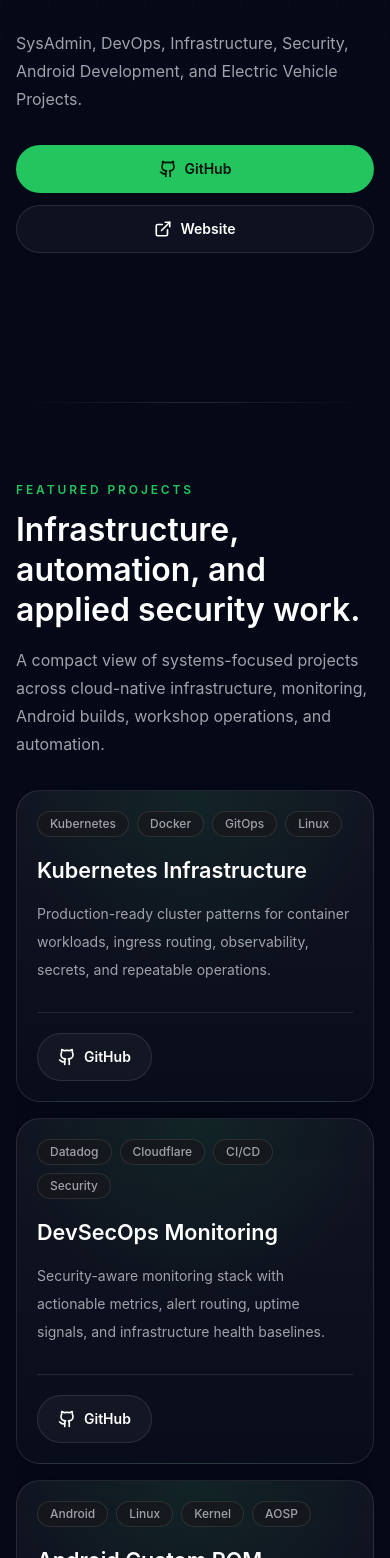
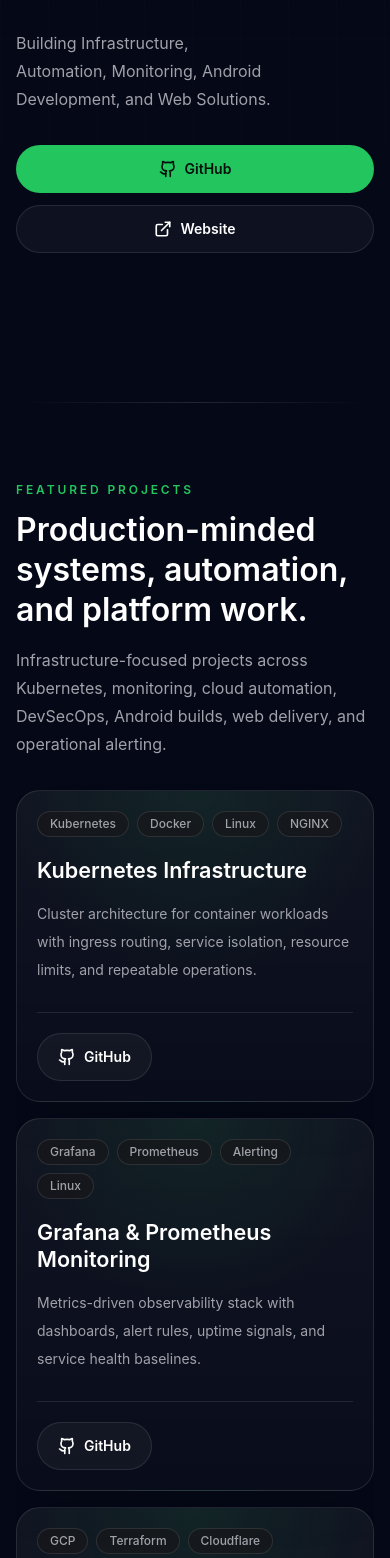
Before and after one commit to trisfproject/trisfproject.github.io, a React (Vite) app: page / in a window 390 px wide. Shown: the part 442-2000 px from the top of the page. Built offline with nearby package versions, Linux system fonts and the light colour scheme.

Commit message:
refactor: enhance portfolio experience and technical branding

```diff
--- a/index.html
+++ b/index.html
@@ -5,31 +5,31 @@
     <meta name="viewport" content="width=device-width, initial-scale=1.0" />
     <meta
       name="description"
-      content="TRISF PROJECTS is a portfolio for SysAdmin, DevOps, infrastructure, security, Android development, automation, and electric vehicle projects."
+      content="TRISF PROJECTS showcases Infrastructure, Monitoring, Automation, Cloud Engineering, Android Development, and Web Solutions."
     />
     <meta
       name="keywords"
-      content="TRISF PROJECTS, DevOps, SysAdmin, Infrastructure Engineer, Security, Android Custom ROM, EV Workshop, Kubernetes, Automation"
+      content="TRISF PROJECTS, Infrastructure, Monitoring, Automation, Cloud Engineering, Android Development, Web Solutions, DevOps, Kubernetes, Grafana, Prometheus"
     />
     <meta name="author" content="TRISF PROJECTS" />
     <meta name="theme-color" content="#050816" />
     <meta property="og:type" content="website" />
-    <meta property="og:title" content="TRISF PROJECTS | Build Secure Automate" />
+    <meta property="og:title" content="TRISF PROJECTS | Infrastructure, Automation, Monitoring" />
     <meta
       property="og:description"
-      content="SysAdmin, DevOps, Infrastructure, Security, Android Development, and Electric Vehicle Projects."
+      content="Infrastructure, Monitoring, Automation, Cloud Engineering, Android Development, and Web Solutions."
     />
     <meta property="og:url" content="https://trisfproject.github.io/" />
     <meta property="og:image" content="/og.svg" />
     <meta name="twitter:card" content="summary_large_image" />
-    <meta name="twitter:title" content="TRISF PROJECTS | Build Secure Automate" />
+    <meta name="twitter:title" content="TRISF PROJECTS | Infrastructure, Automation, Monitoring" />
     <meta
       name="twitter:description"
-      content="Build, secure, and automate modern infrastructure and engineering systems."
+      content="Building Infrastructure, Automation, Monitoring, Android Development, and Web Solutions."
     />
     <meta name="twitter:image" content="/og.svg" />
     <link rel="icon" type="image/svg+xml" href="/favicon.svg" />
-    <title>TRISF PROJECTS | Build Secure Automate</title>
+    <title>TRISF PROJECTS | Infrastructure, Automation, Monitoring</title>
   </head>
   <body>
     <div id="root"></div>
--- a/src/components/Navbar.jsx
+++ b/src/components/Navbar.jsx
@@ -11,6 +11,7 @@ const navItems = [
 export function Navbar() {
   const [open, setOpen] = useState(false);
   const [scrolled, setScrolled] = useState(false);
+  const [activeSection, setActiveSection] = useState('top');
 
   useEffect(() => {
     let frame = 0;
@@ -27,6 +28,31 @@ export function Navbar() {
       window.removeEventListener('scroll', onScroll);
       if (frame) window.cancelAnimationFrame(frame);
     };
+  }, []);
+
+  useEffect(() => {
+    const targets = ['top', ...navItems.map((item) => item.href.slice(1))]
+      .map((id) => document.getElementById(id))
+      .filter(Boolean);
+
+    const observer = new IntersectionObserver(
+      (entries) => {
+        const visible = entries
+          .filter((entry) => entry.isIntersecting)
+          .sort((a, b) => b.intersectionRatio - a.intersectionRatio)[0];
+
+        if (visible?.target?.id) {
+          setActiveSection(visible.target.id);
+        }
+      },
+      {
+        rootMargin: '-28% 0px -58% 0px',
+        threshold: [0.08, 0.18, 0.32],
+      },
+    );
+
+    targets.forEach((target) => observer.observe(target));
+    return () => observer.disconnect();
   }, []);
 
   return (
@@ -55,7 +81,12 @@ export function Navbar() {
             <a
               key={item.href}
               href={item.href}
-              className="rounded-full px-4 py-2 text-sm font-medium text-[#a1a1aa] transition duration-200 hover:bg-white/[0.05] hover:text-white focus:outline-none focus:ring-2 focus:ring-[#22c55e]/70"
+              aria-current={activeSection === item.href.slice(1) ? 'page' : undefined}
+              className={`rounded-full px-4 py-2 text-sm font-medium transition duration-200 focus:outline-none focus:ring-2 focus:ring-[#22c55e]/70 ${
+                activeSection === item.href.slice(1)
+                  ? 'bg-[#22c55e]/12 text-white shadow-[inset_0_0_0_1px_rgb(34_197_94/0.2)]'
+                  : 'text-[#a1a1aa] hover:bg-white/[0.05] hover:text-white'
+              }`}
             >
               {item.label}
             </a>
@@ -103,7 +134,12 @@ export function Navbar() {
                 key={item.href}
                 href={item.href}
                 onClick={() => setOpen(false)}
-                className="block rounded-2xl px-4 py-3 text-sm font-semibold text-[#a1a1aa] transition hover:bg-white/[0.06] hover:text-white focus:outline-none focus:ring-2 focus:ring-[#22c55e]/70"
+                aria-current={activeSection === item.href.slice(1) ? 'page' : undefined}
+                className={`block rounded-2xl px-4 py-3 text-sm font-semibold transition focus:outline-none focus:ring-2 focus:ring-[#22c55e]/70 ${
+                  activeSection === item.href.slice(1)
+                    ? 'bg-[#22c55e]/12 text-white'
+                    : 'text-[#a1a1aa] hover:bg-white/[0.06] hover:text-white'
+                }`}
               >
                 {item.label}
               </a>
--- a/src/data/projects.js
+++ b/src/data/projects.js
@@ -2,44 +2,72 @@ export const projects = [
   {
     title: 'Kubernetes Infrastructure',
     description:
-      'Production-ready cluster patterns for container workloads, ingress routing, observability, secrets, and repeatable operations.',
-    tags: ['Kubernetes', 'Docker', 'GitOps', 'Linux'],
+      'Cluster architecture for container workloads with ingress routing, service isolation, resource limits, and repeatable operations.',
+    tags: ['Kubernetes', 'Docker', 'Linux', 'NGINX'],
     github: 'https://github.com/trisfproject',
   },
   {
-    title: 'DevSecOps Monitoring',
+    title: 'Grafana & Prometheus Monitoring',
     description:
-      'Security-aware monitoring stack with actionable metrics, alert routing, uptime signals, and infrastructure health baselines.',
-    tags: ['Datadog', 'Cloudflare', 'CI/CD', 'Security'],
+      'Metrics-driven observability stack with dashboards, alert rules, uptime signals, and service health baselines.',
+    tags: ['Grafana', 'Prometheus', 'Alerting', 'Linux'],
     github: 'https://github.com/trisfproject',
   },
   {
-    title: 'Android Custom ROM',
+    title: 'GCP Infrastructure Automation',
     description:
-      'Android build environment, device trees, kernel workflow, release packaging, and contribution tooling for custom ROM work.',
-    tags: ['Android', 'Linux', 'Kernel', 'AOSP'],
+      'Cloud provisioning workflows for compute, DNS, edge routing, secrets, and deployment environments on Google Cloud.',
+    tags: ['GCP', 'Terraform', 'Cloudflare', 'Automation'],
     github: 'https://github.com/trisfproject',
   },
   {
-    title: 'EV Workshop Platform',
+    title: 'DevSecOps Pipeline',
     description:
-      'Operational tooling for electric vehicle service workflows, parts tracking, workshop documentation, and technical handoff.',
-    tags: ['Laravel', 'MySQL', 'Automation', 'Ops'],
+      'CI/CD workflow with build checks, deployment gates, vulnerability awareness, and operational release hygiene.',
+    tags: ['GitHub Actions', 'CI/CD', 'Security', 'Docker'],
+    github: 'https://github.com/trisfproject',
+  },
+  {
+    title: 'Android Custom ROM Development',
+    description:
+      'Android build environment for device trees, kernel workflow, release packaging, and custom ROM contribution tooling.',
+    tags: ['Android', 'AOSP', 'Kernel', 'Linux'],
+    github: 'https://github.com/trisfproject',
+  },
+  {
+    title: 'Telegram Automation Platform',
+    description:
+      'Bot-driven automation for infrastructure alerts, command workflows, build notifications, and admin routines.',
+    tags: ['Automation', 'Webhooks', 'Linux', 'CI/CD'],
+    github: 'https://github.com/trisfproject',
+  },
+  {
+    title: 'Web Infrastructure Optimization',
+    description:
+      'Fast static and application delivery with caching strategy, edge protection, routing cleanup, and deployment tuning.',
+    tags: ['React', 'Laravel', 'Cloudflare', 'NGINX'],
     github: 'https://github.com/trisfproject',
     live: 'https://www.trisf.my.id/',
   },
   {
-    title: 'Telegram Automation',
+    title: 'Monitoring & Alerting Systems',
     description:
-      'Practical bot automation for alerts, command workflows, build notifications, and system administration routines.',
-    tags: ['Golang', 'Bots', 'Webhooks', 'Linux'],
+      'Actionable alerting patterns for service reliability, incident response, uptime monitoring, and operator visibility.',
+    tags: ['Datadog', 'Grafana', 'Prometheus', 'SRE'],
     github: 'https://github.com/trisfproject',
   },
   {
-    title: 'Security Infrastructure',
+    title: 'Cloudflare Security Integration',
     description:
-      'Hardened service layouts, edge controls, access policies, backup strategy, and incident-ready operational checklists.',
-    tags: ['Cloudflare', 'Linux', 'Zero Trust', 'Backups'],
+      'Edge security configuration for DNS, TLS, WAF rules, access policies, and hardened public service exposure.',
+    tags: ['Cloudflare', 'DNS', 'TLS', 'Security'],
+    github: 'https://github.com/trisfproject',
+  },
+  {
+    title: 'CI/CD Automation',
+    description:
+      'Automated build and release flows for web services, infrastructure changes, static sites, and deployment validation.',
+    tags: ['GitHub Actions', 'Vite', 'Deployments', 'Automation'],
     github: 'https://github.com/trisfproject',
   },
 ];
--- a/src/data/techStack.js
+++ b/src/data/techStack.js
@@ -1,25 +1,63 @@
 import {
   Boxes,
   Cloud,
+  CloudCog,
   Code2,
   Container,
   Database,
   Gauge,
   Github,
+  Globe2,
   Layers3,
+  LineChart,
+  MonitorCog,
+  RadioTower,
   Server,
   ShieldCheck,
+  Smartphone,
+  Workflow,
 } from 'lucide-react';
 
-export const techStack = [
-  { name: 'Kubernetes', icon: Boxes },
-  { name: 'Docker', icon: Container },
-  { name: 'Linux', icon: Server },
-  { name: 'Laravel', icon: Layers3 },
-  { name: 'React', icon: Code2 },
-  { name: 'Golang', icon: ShieldCheck },
-  { name: 'MySQL', icon: Database },
-  { name: 'GitHub Actions', icon: Github },
-  { name: 'Datadog', icon: Gauge },
-  { name: 'Cloudflare', icon: Cloud },
+export const techStackGroups = [
+  {
+    category: 'Infrastructure',
+    description: 'Runtime, networking, and platform foundations.',
+    items: [
+      { name: 'Kubernetes', icon: Boxes },
+      { name: 'Docker', icon: Container },
+      { name: 'Linux', icon: Server },
+      { name: 'Terraform', icon: CloudCog },
+      { name: 'NGINX', icon: Globe2 },
+    ],
+  },
+  {
+    category: 'Monitoring & Observability',
+    description: 'Metrics, dashboards, uptime signals, and alerting.',
+    items: [
+      { name: 'Grafana', icon: LineChart },
+      { name: 'Prometheus', icon: RadioTower },
+      { name: 'Datadog', icon: Gauge },
+    ],
+  },
+  {
+    category: 'Cloud & Automation',
+    description: 'Cloud delivery, edge controls, and repeatable pipelines.',
+    items: [
+      { name: 'GCP', icon: Cloud },
+      { name: 'GitHub Actions', icon: Github },
+      { name: 'Cloudflare', icon: ShieldCheck },
+      { name: 'CI/CD', icon: Workflow },
+    ],
+  },
+  {
+    category: 'Development',
+    description: 'Web, database, mobile, and application engineering.',
+    items: [
+      { name: 'React', icon: Code2 },
+      { name: 'Laravel', icon: Layers3 },
+      { name: 'MySQL', icon: Database },
+      { name: 'Firebase', icon: MonitorCog },
+      { name: 'Android', icon: Smartphone },
+    ],
+  },
 ];
--- a/src/sections/About.jsx
+++ b/src/sections/About.jsx
@@ -2,22 +2,28 @@ import { Container } from '../components/Container.jsx';
 import { Reveal } from '../components/Reveal.jsx';
 import { SectionHeader } from '../components/SectionHeader.jsx';
 
-const roles = ['SysAdmin', 'DevOps', 'Infrastructure Engineer', 'Security Enthusiast', 'Android Custom ROM Contributor', 'EV Workshop Builder'];
+const roles = [
+  'Infrastructure Engineering',
+  'Monitoring & Observability',
+  'Automation',
+  'Cloud Engineering',
+  'Android Development',
+  'Web Solutions',
+];
 
 export function About() {
   return (
     <Container id="about" className="section-fade py-20 sm:py-24 md:py-32">
       <div className="grid gap-8 lg:grid-cols-[0.9fr_1.1fr] lg:items-start">
         <Reveal>
-          <SectionHeader eyebrow="About" title="Engineering with a systems-first mindset." />
+          <SectionHeader eyebrow="About" title="Infrastructure engineering with practical delivery focus." />
         </Reveal>
         <Reveal delay={0.08}>
           <div className="surface rounded-[24px] p-5 sm:p-6 md:p-8">
             <p className="text-base leading-8 text-[#d4d4d8] sm:text-lg sm:leading-9">
-              TRISF PROJECTS brings together infrastructure operations, secure deployment workflows,
-              Android platform contribution, automation, and practical workshop systems. The focus is
-              simple: build dependable tools, harden the environment around them, and automate the work
-              that should not be repeated manually.
+              TRISF PROJECTS focuses on reliable infrastructure, clear monitoring, and automation that
+              makes operations easier to repeat. The work spans cloud systems, CI/CD, Android platform
+              development, and fast web solutions built with a practical engineering mindset.
             </p>
             <div className="mt-8 flex flex-wrap gap-2">
               {roles.map((role) => (
--- a/src/sections/Hero.jsx
+++ b/src/sections/Hero.jsx
@@ -39,12 +39,12 @@ export function Hero() {
             Automate.
           </motion.h1>
           <motion.p
-            className="mt-6 max-w-3xl text-base leading-7 text-[#a1a1aa] sm:text-lg sm:leading-8 md:text-2xl md:leading-10"
+            className="mt-6 max-w-4xl text-balance text-base leading-7 text-[#a1a1aa] sm:text-lg sm:leading-8 md:text-[1.55rem] md:leading-10"
             initial={{ opacity: 0, y: 18 }}
             animate={{ opacity: 1, y: 0 }}
             transition={{ duration: 0.58, delay: 0.16 }}
           >
-            SysAdmin, DevOps, Infrastructure, Security, Android Development, and Electric Vehicle Projects.
+            Building Infrastructure, Automation, Monitoring, Android Development, and Web Solutions.
           </motion.p>
           <motion.div
             className="mt-8 flex flex-col gap-3 sm:mt-9 sm:flex-row"
--- a/src/sections/Projects.jsx
+++ b/src/sections/Projects.jsx
@@ -14,8 +14,8 @@ export function Projects() {
       <Reveal>
         <SectionHeader
           eyebrow="Featured projects"
-          title="Infrastructure, automation, and applied security work."
-          description="A compact view of systems-focused projects across cloud-native infrastructure, monitoring, Android builds, workshop operations, and automation."
+          title="Production-minded systems, automation, and platform work."
+          description="Infrastructure-focused projects across Kubernetes, monitoring, cloud automation, DevSecOps, Android builds, web delivery, and operational alerting."
         />
       </Reveal>
       <div className="grid gap-4 sm:gap-5 md:grid-cols-2 lg:grid-cols-3">
--- a/src/sections/TechStack.jsx
+++ b/src/sections/TechStack.jsx
@@ -1,7 +1,7 @@
 import { Container } from '../components/Container.jsx';
 import { Reveal } from '../components/Reveal.jsx';
 import { SectionHeader } from '../components/SectionHeader.jsx';
-import { techStack } from '../data/techStack.js';
+import { techStackGroups } from '../data/techStack.js';
 
 export function TechStack() {
   return (
@@ -9,19 +9,45 @@ export function TechStack() {
       <Reveal>
         <SectionHeader
           eyebrow="Tech stack"
-          title="Tools selected for reliable systems and fast delivery."
-          description="A practical stack for building, shipping, monitoring, and protecting production infrastructure."
+          title="A practical stack for infrastructure, observability, and delivery."
+          description="Grouped by how the tools are used: platform foundations, monitoring signals, cloud automation, and product development."
         />
       </Reveal>
-      <div className="grid grid-cols-2 gap-3 sm:grid-cols-3 sm:gap-4 lg:grid-cols-5">
-        {techStack.map(({ name, icon: Icon }, index) => (
-          <Reveal key={name} delay={index * 0.03}>
-            <div className="group flex min-h-28 flex-col justify-between rounded-[24px] border border-white/10 bg-[#18181b]/55 p-4 transition duration-200 ease-out hover:-translate-y-0.5 hover:border-[#22c55e]/35 hover:bg-[#27272a]/70 sm:min-h-32 sm:p-5">
-              <Icon className="text-[#22c55e] transition duration-200 group-hover:scale-105" size={26} strokeWidth={1.8} />
-              <span className="mt-6 text-sm font-semibold leading-tight text-white">{name}</span>
-            </div>
-          </Reveal>
-        ))}
+      <div className="grid gap-4 lg:grid-cols-2">
+        {techStackGroups.map((group, groupIndex) => {
+          const stackId = `${group.category.toLowerCase().replaceAll(' ', '-').replaceAll('&', 'and')}-stack`;
+
+          return (
+            <Reveal key={group.category} delay={groupIndex * 0.05}>
+              <section className="surface rounded-[24px] p-5 sm:p-6" aria-labelledby={stackId}>
+                <div className="mb-5">
+                  <h3 id={stackId} className="text-xl font-semibold leading-tight text-white">
+                    {group.category}
+                  </h3>
+                  <p className="mt-2 text-sm leading-6 text-[#a1a1aa]">{group.description}</p>
+                </div>
+                <div className="grid grid-cols-2 gap-3 sm:grid-cols-3">
+                  {group.items.map(({ name, icon: Icon }) => (
+                    <div
+                      key={name}
+                      className="group flex min-h-28 flex-col justify-between rounded-[20px] border border-white/10 bg-[#050816]/60 p-4 transition duration-200 ease-out hover:-translate-y-0.5 hover:border-[#22c55e]/35 hover:bg-[#27272a]/55"
+                    >
+                      <span className="grid size-10 place-items-center rounded-2xl border border-[#22c55e]/20 bg-[#22c55e]/10">
+                        <Icon
+                          className="text-[#22c55e] transition duration-200 group-hover:scale-105"
+                          size={22}
+                          strokeWidth={1.8}
+                          aria-hidden="true"
+                        />
+                      </span>
+                      <span className="mt-5 text-sm font-semibold leading-tight text-white">{name}</span>
+                    </div>
+                  ))}
+                </div>
+              </section>
+            </Reveal>
+          );
+        })}
       </div>
     </Container>
   );
```
Also changed, not shown: public/og.svg.
